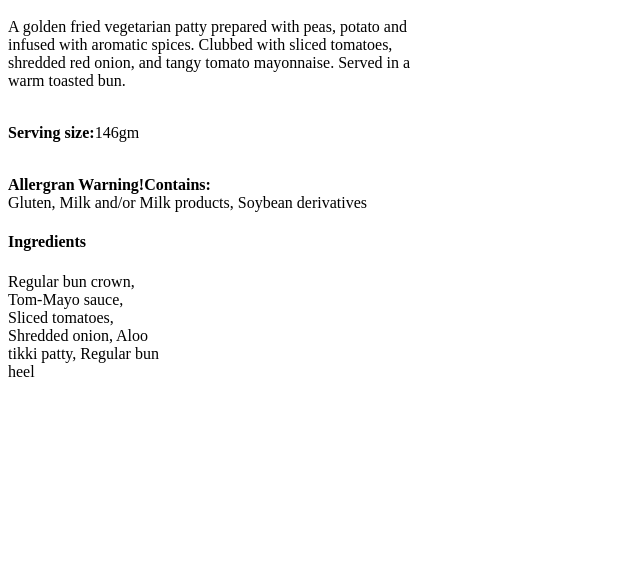
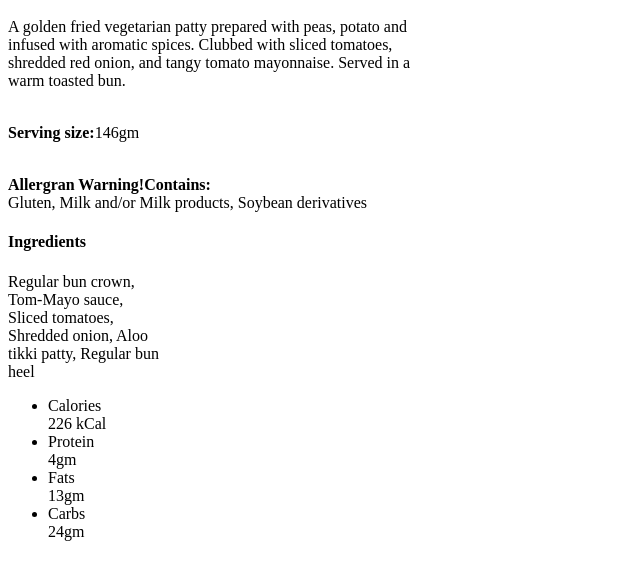
Before and after one commit to MisHti03/DN-2.0--Frontend, a plain HTML site: page THA2/menu.html in a window 1280 px wide. Shown: the part 127-706 px from the top of the page, without its empty margins (0-640 px from the left). Drawn offline with Linux system fonts and the light colour scheme.

Commit message:
THA2 & THA3

```diff
--- a/THA2/menu.html
+++ b/THA2/menu.html
@@ -24,5 +24,24 @@
                    Gluten, Milk and/or Milk products, Soybean derivatives</p>
                 <h4>Ingredients</h4>
                 <p>Regular bun crown,<br/> Tom-Mayo sauce,<br/> Sliced tomatoes,<br/> Shredded onion, Aloo<br/> tikki patty, Regular bun <br/>heel</p>
-        </body>
+
+                <ul>
+                    <li>
+                        <span>Calories</span><br />
+                        <span>226 kCal</span>
+                    </li>
+                    <li>
+                        <span>Protein</span><br />
+                        <span>4gm</span>
+                    </li>
+                    <li>
+                        <span>Fats</span><br />
+                        <span>13gm</span>
+                    </li>
+                    <li>
+                        <span>Carbs</span><br />
+                        <span>24gm</span>
+                    </li>
+                </ul>
+            </body>
 </html>
```
Also changed, not shown: THA2/index.html (+4 -0 lines), THA2/news.html (+2 -2 lines).
